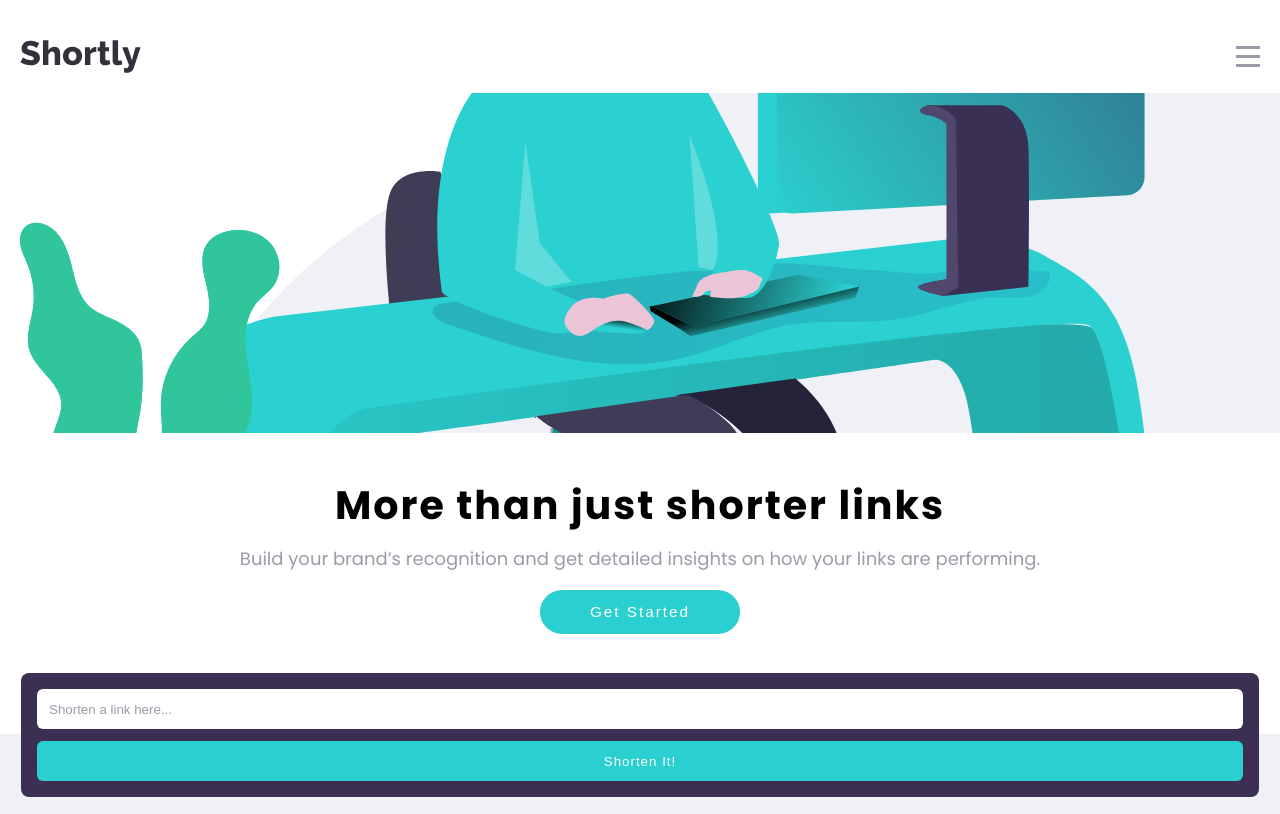
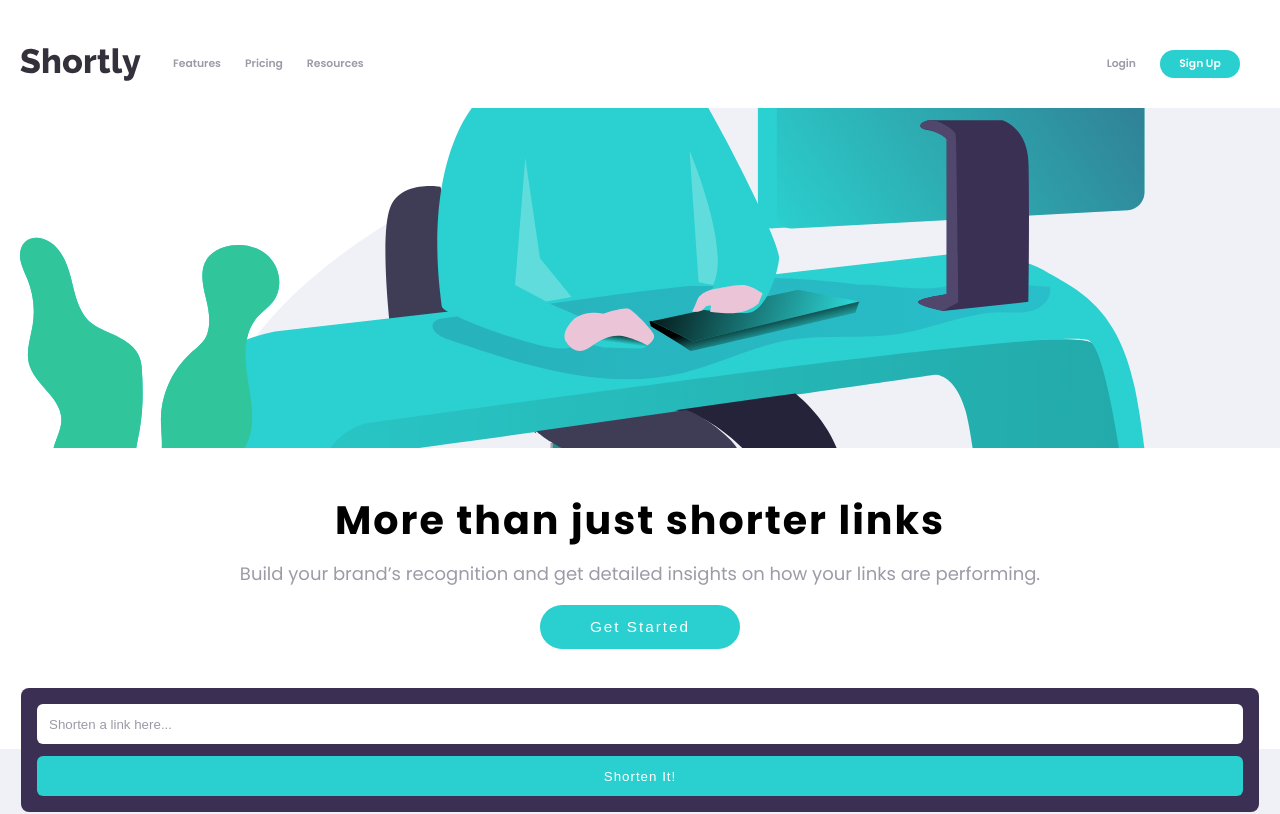
Before and after one commit to bmhan319/URL-Shortening, a React (Create React App) app: page / in a window 1280 px wide. Shown: the top 814 px of the page. Built offline with nearby package versions, Linux system fonts and the light colour scheme; no server answers.

Commit message:
styled desktop header

```diff
--- a/src/components/Header.js
+++ b/src/components/Header.js
@@ -17,7 +17,7 @@ export default function Header(props) {
           </ul>
           <ul className="right">
             <li>Login</li>
-            <li>Sign Up</li>
+            <li className="header-button">Sign Up</li>
           </ul>
        </div>
 
--- a/src/css/header.css
+++ b/src/css/header.css
@@ -5,7 +5,7 @@
 }
 
 .logo-container {
-  width: 50%; /* 15% */
+  width: 50%; /* auto */
   display: flex;
   align-items: center;
 }
@@ -13,37 +13,7 @@
 .menu {
   width: 50%; /* 85% */
   display: flex;
-  justify-content: flex-end;
   align-items: center;
-}
-
-.full-menu {
-  display: flex;
-  margin: 10px 0;
-  display: none;
-}
-
-.left,
-.right {
-  display: inherit;
-  width: 50%;
-  font-size: .6em;
-  font-weight: 600;
-  list-style: none;
-  color: var(--GrayViolet)
-}
-
-.left li,
-.right li {
-  padding-right: 24px;
-}
-
-.right {
-  justify-content: right;
-}
-
-.right li:nth-child(2) {
-  padding-right: 0;
 }
 
 .hamburger {
@@ -63,3 +33,63 @@
 .menu-bottom {
   margin-bottom: 0;
 }
+
+@media only screen and (min-width: 376px) {
+  .logo-container {
+    width: auto;
+  }
+
+  .menu {
+    width: 100%;
+  }
+
+  .hamburger {
+    display: none;
+  }
+
+  .full-menu {
+    display: flex;
+    width: 100%;
+    margin: 10px 0;
+  }
+
+  .left,
+  .right {
+    display: flex;
+    align-items: center;
+    width: 50%;
+    font-size: .6em;
+    font-weight: 600;
+    list-style: none;
+    color: var(--GrayViolet);
+  }
+
+  .right {
+    justify-content: flex-end;
+    margin-right: 20px;
+  }
+
+  .left li,
+  .right li {
+    padding-right: 24px;
+  }
+
+  .left li:nth-child(1) {
+    padding-left: 32px;
+  }
+
+  .right li:nth-child(2) {
+    padding-right: 0;
+  }
+
+  .header-button {
+    width: 80px;
+    background-color: var(--Cyan);
+    color: #fff;
+    border: 0;
+    cursor: pointer;
+    border-radius: 30px;
+    padding: 6px 0;
+    text-align: center;
+  }
+}
```
